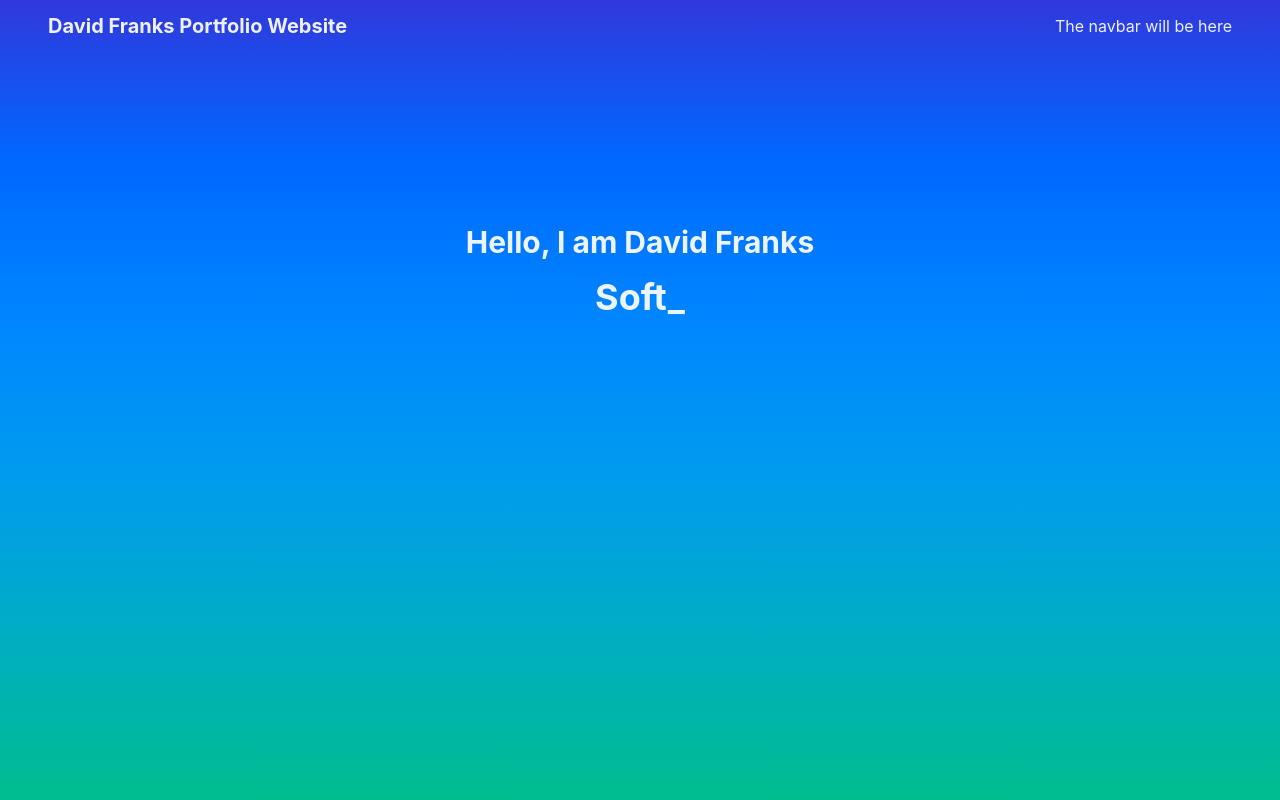
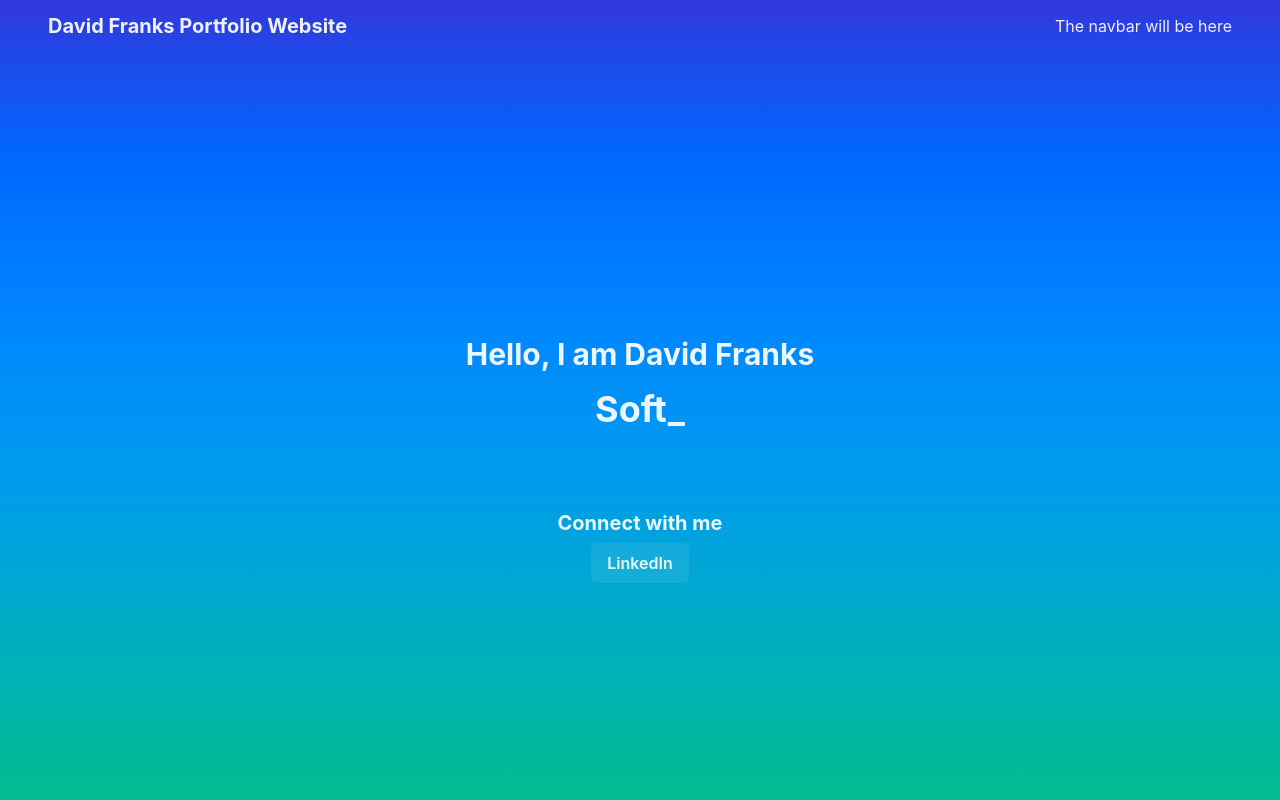
Before and after one commit to davidfrnks7/old-portfolio-website, a Next.js app: page / in a window 1280 px wide. Built offline with nearby package versions, Linux system fonts and the light colour scheme.

Commit message:
Added call to action module

```diff
--- /dev/null
+++ b/components/CallToAction.tsx
@@ -0,0 +1,29 @@
+import React from "react"
+import { Heading, HStack, Link, VStack } from "@chakra-ui/layout"
+import { Button } from "@chakra-ui/button";
+
+const CallToAction = (): JSX.Element => {
+  return (
+    <VStack
+      w="100"
+      h="auto"
+      justifyContent="center"
+    >
+      <Heading
+        as="h3"
+        size="md"
+      >
+        {"Connect with me"}
+      </Heading>
+      <HStack>
+        <Link>
+          <Button>
+            {"LinkedIn"}
+          </Button>
+        </Link>
+      </HStack>
+    </VStack>
+  )
+};
+
+export default CallToAction;
--- a/components/Greeting.tsx
+++ b/components/Greeting.tsx
@@ -1,5 +1,6 @@
 import { Box, Heading } from "@chakra-ui/react";
 import React from "react";
+import CallToAction from "./CallToAction";
 import TypeWriter from "./TypeWriter";
 
 const Greeting = (): JSX.Element => {
@@ -12,7 +13,7 @@ const Greeting = (): JSX.Element => {
       bgGradient="linear(to-b, gradient.100, gradient.200, gradient.300, gradient.400, gradient.500, gradient.600)"
     >
       <Heading
-        pt="20%"
+        pt="30%"
         as="h2"
         size="lg"
       >
@@ -27,6 +28,7 @@ const Greeting = (): JSX.Element => {
         Software Engineer
       </Heading> */}
       <TypeWriter />
+      <CallToAction />
     </Box>
   );
 };
--- a/pages/index.tsx
+++ b/pages/index.tsx
@@ -1,4 +1,4 @@
-import { Box, Heading } from "@chakra-ui/layout";
+import { Box } from "@chakra-ui/layout";
 import React from "react";
 import Greeting from "../components/Greeting";
 
```
Also changed, not shown: 1 other file (tests, documents, lock files or other folders).
